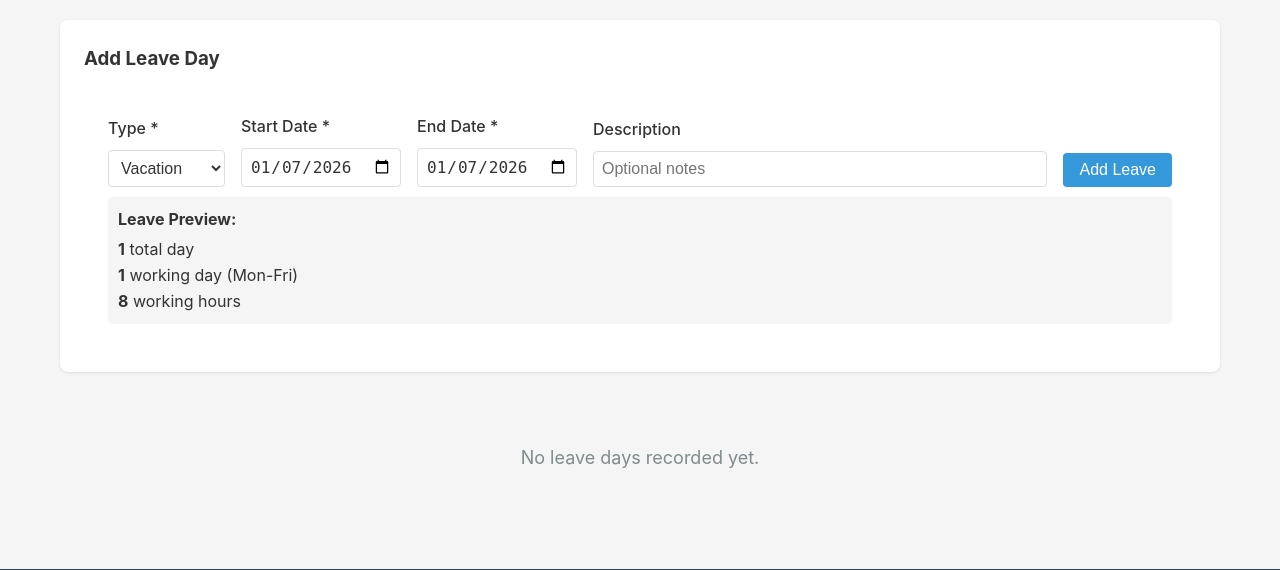
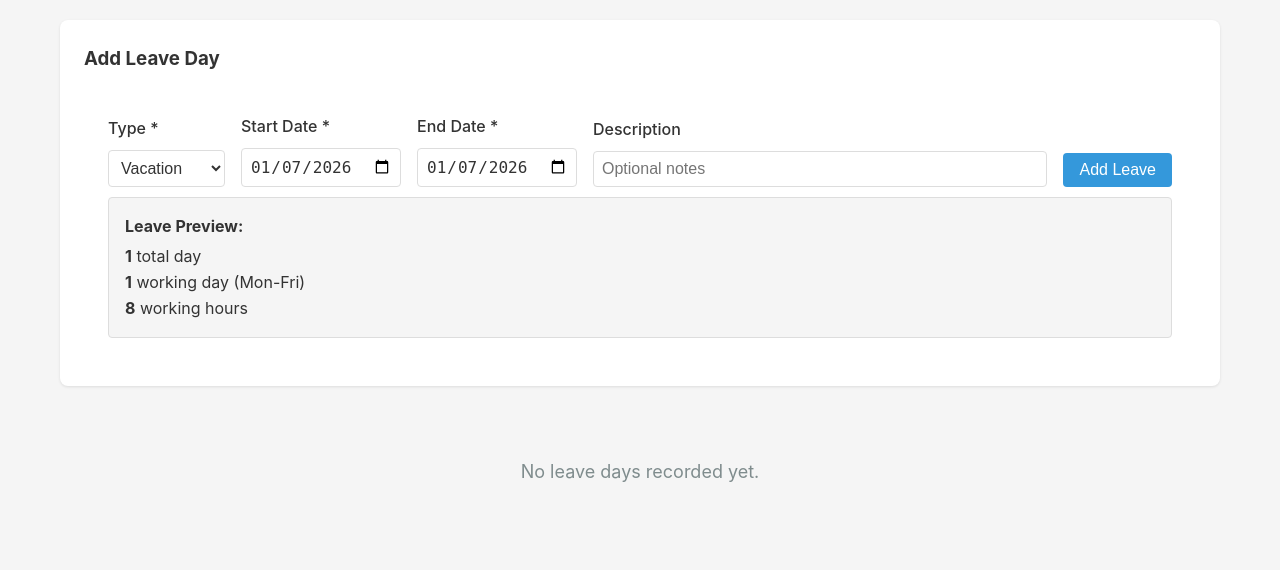
Before and after one commit to GMouaad/waqt, a Flask app: page /leave in a window 1280 px wide. Shown: the part 318-888 px from the top of the page. Run offline with Flask 3, Linux system fonts and the light colour scheme; data that the repository does not hold is empty.

Commit message:
fix: fix leave preview styling and text utilities for better user feedback

```diff
--- a/src/waqt/static/css/style.css
+++ b/src/waqt/static/css/style.css
@@ -970,3 +970,25 @@ footer p {
         height: 16px;
     }
 }
+
+/* Leave Preview Box */
+.preview-box {
+    margin-top: 10px;
+    padding: 1rem;
+    background-color: var(--bg-primary);
+    border-radius: 4px;
+    border: 1px solid var(--border-color);
+}
+
+.preview-content {
+    margin-top: 5px;
+}
+
+/* Text Utilities */
+.text-error {
+    color: var(--error-text) !important;
+}
+
+.text-secondary {
+    color: var(--text-secondary) !important;
+}
--- a/src/waqt/templates/leave.html
+++ b/src/waqt/templates/leave.html
@@ -60,9 +60,9 @@
                 </div>
             </div>
 
-            <div id="leave-preview" style="margin-top: 10px; padding: 10px; background: #f5f5f5; border-radius: 4px; display: none;">
+            <div id="leave-preview" class="preview-box" style="display: none;">
                 <strong>Leave Preview:</strong>
-                <div id="leave-preview-content" style="margin-top: 5px;"></div>
+                <div id="leave-preview-content" class="preview-content"></div>
             </div>
         </form>
     </div>
@@ -141,7 +141,7 @@
         const end = new Date(endDate + 'T00:00:00');
 
         if (start > end) {
-            previewContent.innerHTML = '<span style="color: #d32f2f;">End date must be on or after start date.</span>';
+            previewContent.innerHTML = '<span class="text-error">End date must be on or after start date.</span>';
             previewDiv.style.display = 'block';
             return;
         }
@@ -152,7 +152,7 @@
         const workingHours = workingDays.length * standardHoursPerDay;
 
         if (workingDays.length === 0) {
-            previewContent.innerHTML = '<span style="color: #f57c00;">Only weekends selected. No working days will be recorded.</span>';
+            previewContent.innerHTML = '<span class="text-warning">Only weekends selected. No working days will be recorded.</span>';
             previewDiv.style.display = 'block';
             return;
         }
@@ -161,7 +161,7 @@
         html += `<div><strong>${allDates.length}</strong> total day${allDates.length !== 1 ? 's' : ''}</div>`;
         html += `<div><strong>${workingDays.length}</strong> working day${workingDays.length !== 1 ? 's' : ''} (Mon-Fri)</div>`;
         if (weekendDays > 0) {
-            html += `<div><span style="color: #666;">${weekendDays} weekend day${weekendDays !== 1 ? 's' : ''} excluded</span></div>`;
+            html += `<div><span class="text-secondary">${weekendDays} weekend day${weekendDays !== 1 ? 's' : ''} excluded</span></div>`;
         }
         html += `<div><strong>${workingHours}</strong> working hours</div>`;
         html += '</div>';
```
